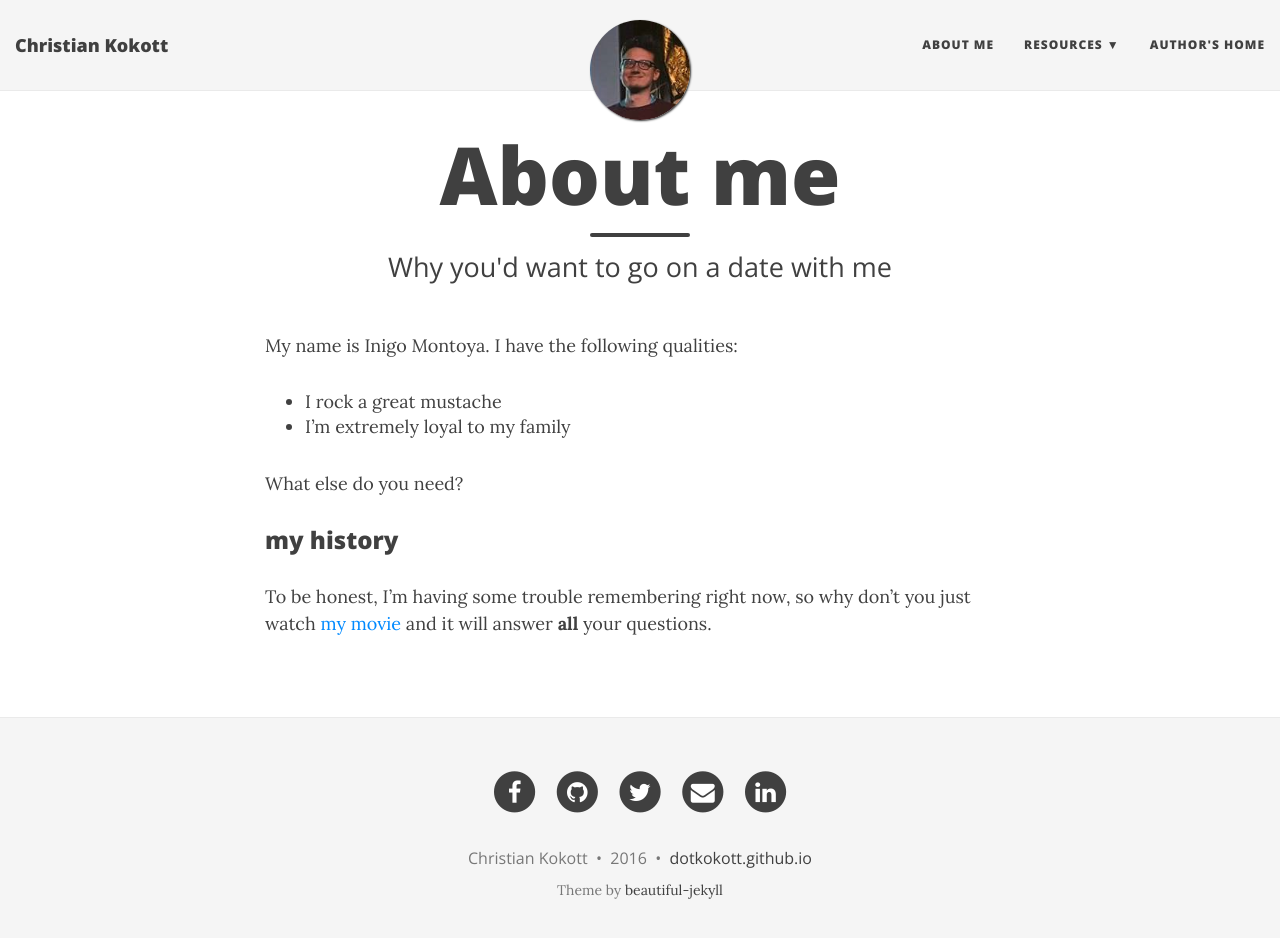
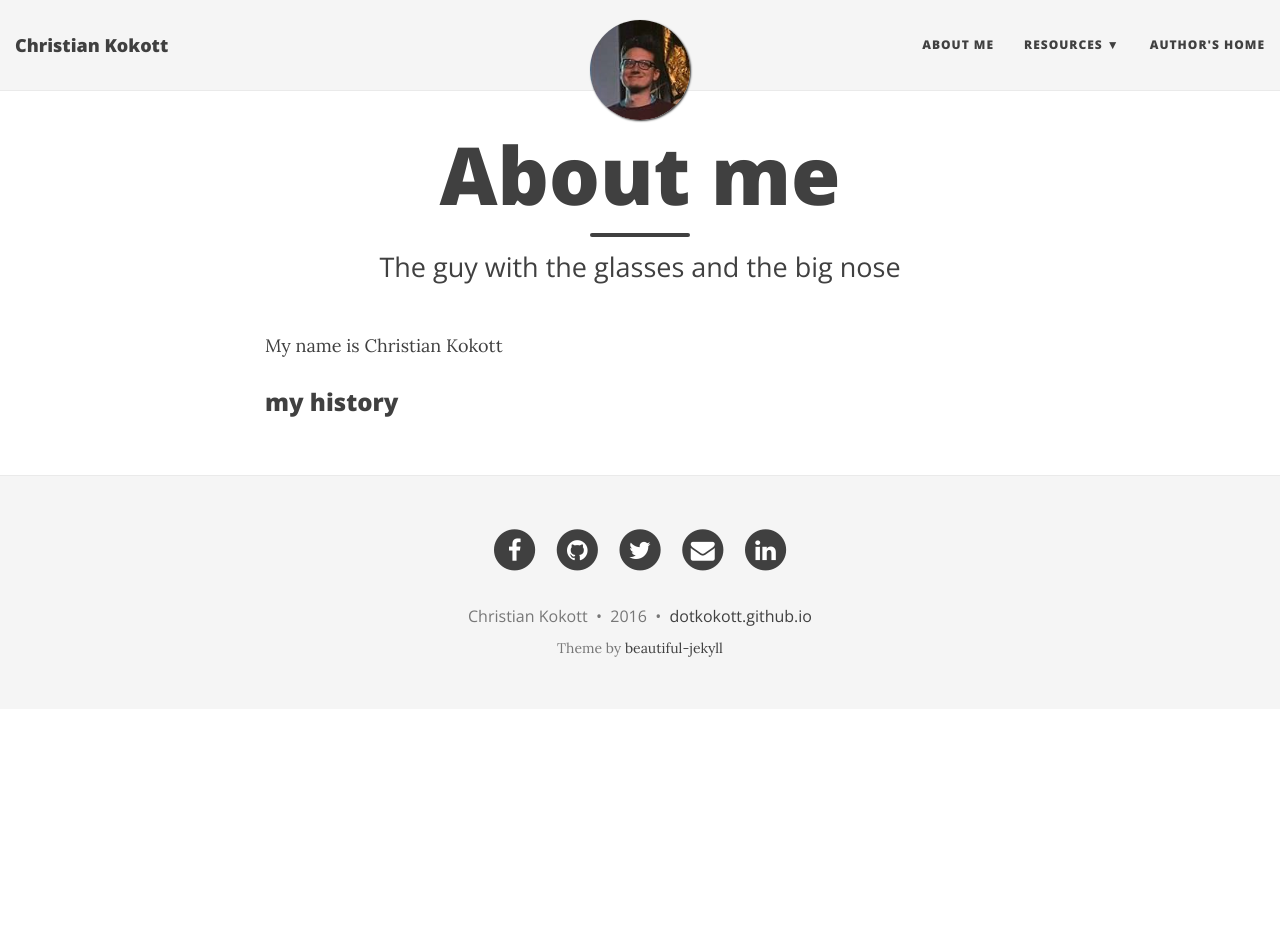
Before and after one commit to dotKokott/dotKokott.github.io, a Jekyll site: the page built from aboutme.md, in a window 1280 px wide and 951 px high. Shown: the top 938 px of the window. Built offline with Jekyll 4.4.1, drawn with Linux system fonts in a browser that asks for light colours; nearby versions of some CDN libraries.

Commit message:
Temp about me

```diff
--- a/Codevember2016/14/index.html
+++ b/Codevember2016/14/index.html
@@ -166,7 +166,7 @@
         var ball = new THREE.Mesh( geo, material);
         group2.add(ball);
         group2.rotation.x = Math.PI / 2;
-        group2.position.y = 5.0;
+        group2.position.y = 5.5;
         var degrees = i * 360 / split;
         var angle = degrees * Math.PI / 180;
         ball.position.set(2.5 * Math.cos(i), 2.5 * Math.sin(i), 0);
--- a/aboutme.md
+++ b/aboutme.md
@@ -1,16 +1,9 @@
 ---
 layout: page
 title: About me
-subtitle: Why you'd want to go on a date with me
+subtitle: The guy with the glasses and the big nose
 ---
 
-My name is Inigo Montoya. I have the following qualities:
-
-- I rock a great mustache
-- I'm extremely loyal to my family
-
-What else do you need?
+My name is Christian Kokott
 
 ### my history
-
-To be honest, I'm having some trouble remembering right now, so why don't you just watch [my movie](http://en.wikipedia.org/wiki/The_Princess_Bride_%28film%29) and it will answer **all** your questions.
```
